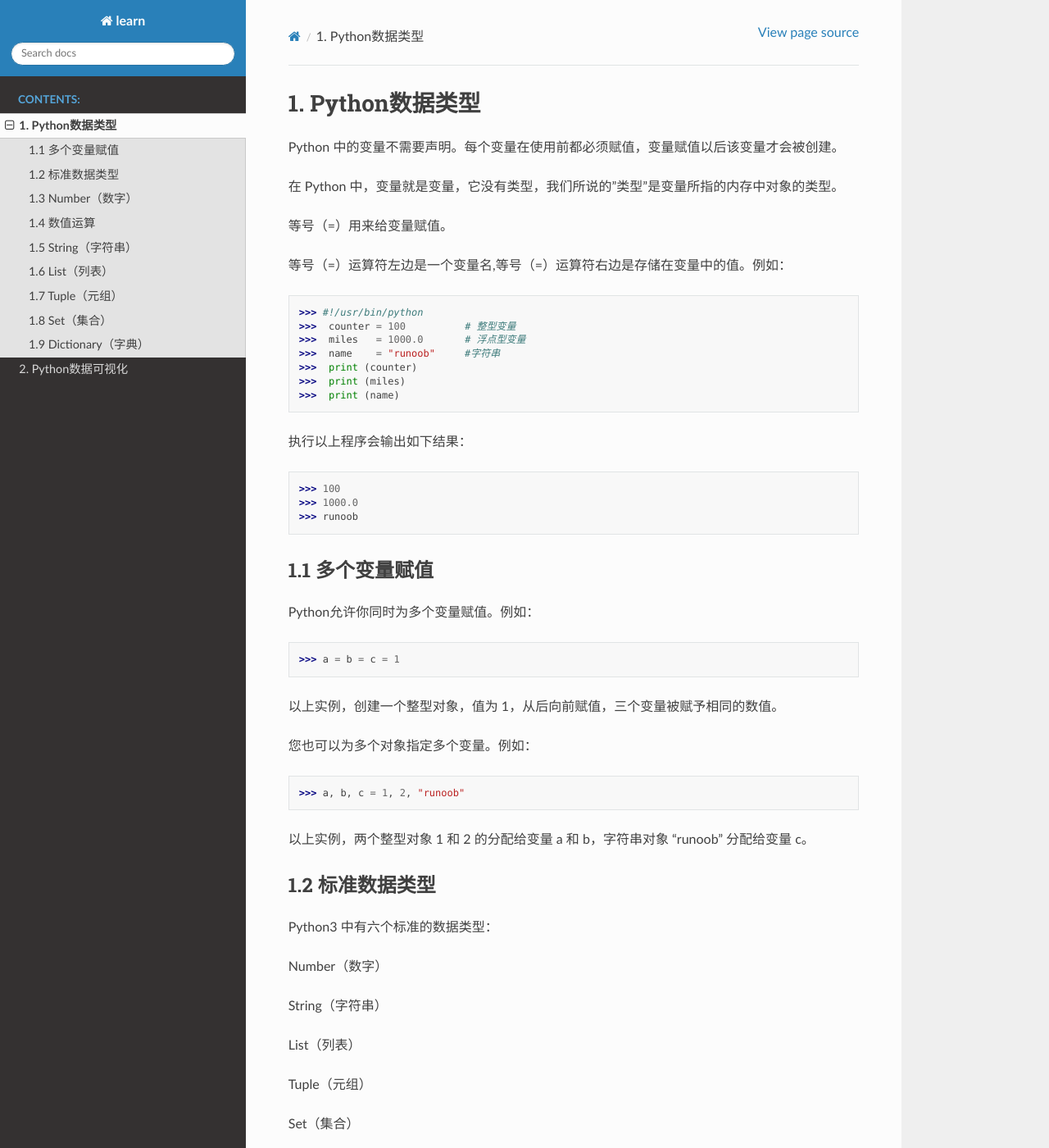
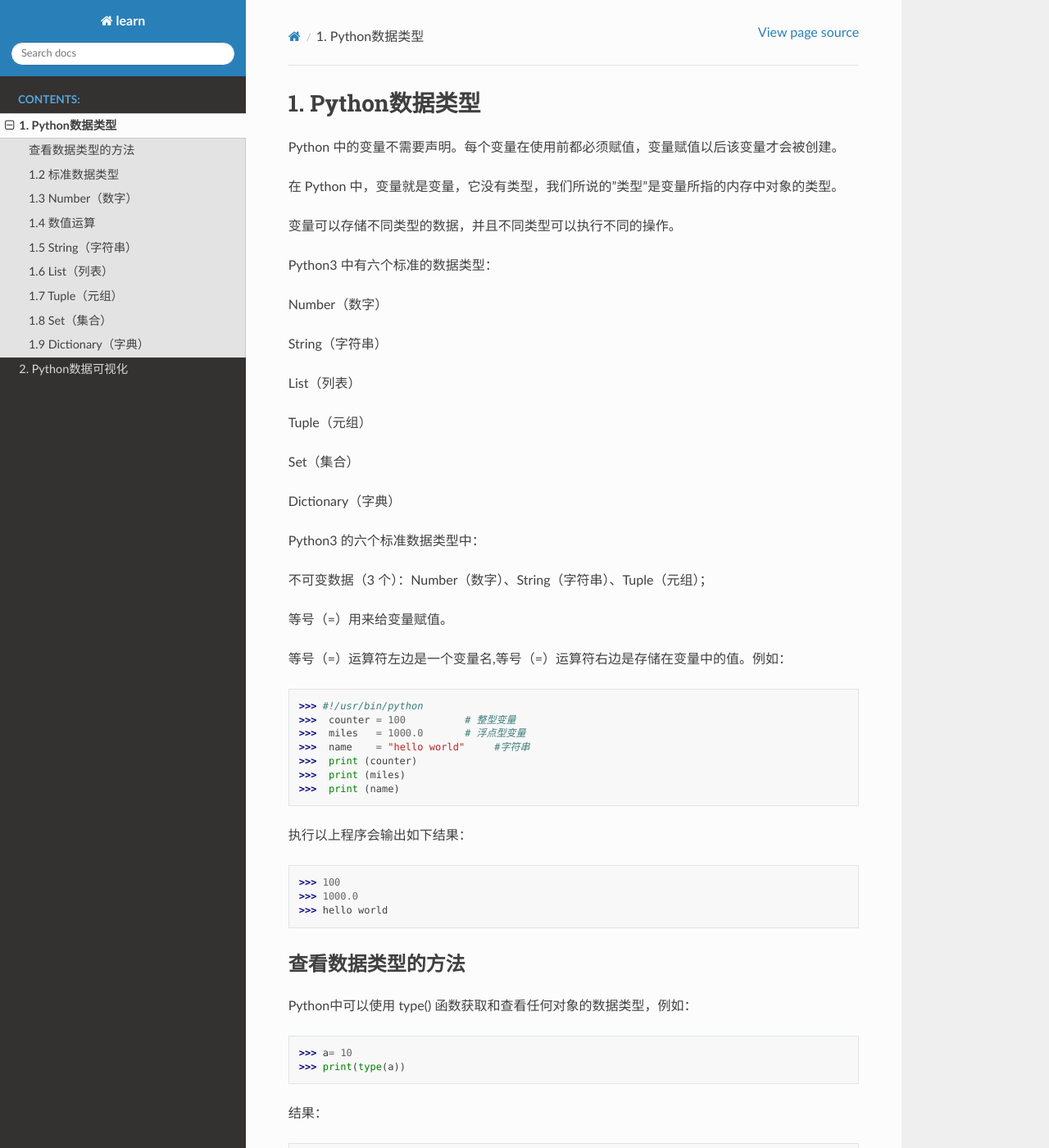
Before and after one commit to keyichen958/python-notes, a Sphinx documentation site: the page built from source/page.rst, in a window 1280 px wide and 1400 px high. Shown: the whole window at 82% size. Built offline with Sphinx 7.4.7 and the Read the Docs theme 2.0.0, drawn with Linux system fonts in a browser that asks for light colours.

Commit message:
Update page.rst

```diff
--- a/source/page.rst
+++ b/source/page.rst
@@ -6,6 +6,26 @@ Python 中的变量不需要声明。每个变量在使用前都必须赋值，
 
 在 Python 中，变量就是变量，它没有类型，我们所说的"类型"是变量所指的内存中对象的类型。
 
+变量可以存储不同类型的数据，并且不同类型可以执行不同的操作。
+
+Python3 中有六个标准的数据类型：
+
+Number（数字）
+
+String（字符串）
+
+List（列表）
+
+Tuple（元组）
+
+Set（集合）
+
+Dictionary（字典）
+
+Python3 的六个标准数据类型中：
+
+不可变数据（3 个）：Number（数字）、String（字符串）、Tuple（元组）；
+
 等号（=）用来给变量赋值。
 
 等号（=）运算符左边是一个变量名,等号（=）运算符右边是存储在变量中的值。例如：
@@ -13,7 +33,7 @@ Python 中的变量不需要声明。每个变量在使用前都必须赋值，
 >>> #!/usr/bin/python
 >>>  counter = 100          # 整型变量
 >>>  miles   = 1000.0       # 浮点型变量
->>>  name    = "runoob"     #字符串
+>>>  name    = "hello world"     #字符串
 >>>  print (counter)
 >>>  print (miles)
 >>>  print (name)
@@ -22,21 +42,24 @@ Python 中的变量不需要声明。每个变量在使用前都必须赋值，
 
 >>> 100
 >>> 1000.0
->>> runoob
+>>> hello world
 
-1.1 多个变量赋值
+查看数据类型的方法
 ---------------------------
-Python允许你同时为多个变量赋值。例如：
+Python中可以使用 type() 函数获取和查看任何对象的数据类型，例如：
 
->>> a = b = c = 1
+>>> a= 10
+>>> print(type(a))
 
-以上实例，创建一个整型对象，值为 1，从后向前赋值，三个变量被赋予相同的数值。
+结果：
 
-您也可以为多个对象指定多个变量。例如：
+>>> int
 
->>> a, b, c = 1, 2, "runoob"
 
-以上实例，两个整型对象 1 和 2 的分配给变量 a 和 b，字符串对象 "runoob" 分配给变量 c。
+
+>>> a,
+
+
 
 1.2 标准数据类型
 ---------------------------
```
